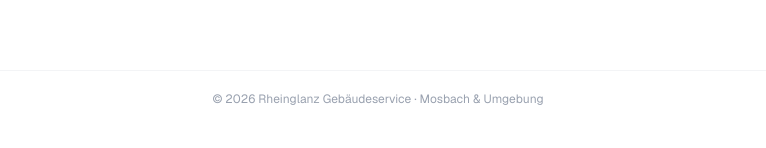
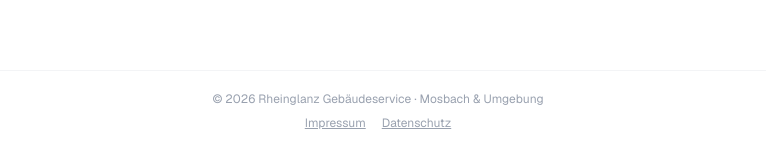
Before and after one commit to leowerner923/angebotssystem, a Next.js app: page / in a window 1280 px wide. Shown: the part 950-1098 px from the top of the page, without its empty margins (262-1028 px from the left). Before the commit the page ends 1077 px from the top, so only its background shows below. Built offline with nearby package versions, Linux system fonts and the light colour scheme.

Commit message:
add impressum and datenschutz

```diff
--- a/app/page.tsx
+++ b/app/page.tsx
@@ -1,4 +1,7 @@
+'use client'
+
 import Link from 'next/link'
+import { useState } from 'react'
 import { COMPANY_CONFIG } from '@/lib/company-config'
 
 const TRUST_ITEMS = [
@@ -32,9 +35,64 @@
   },
 ]
 
+function Modal({ title, children, onClose }: { title: string; children: React.ReactNode; onClose: () => void }) {
+  return (
+    <div className="fixed inset-0 z-50 flex items-center justify-center bg-black/50 px-4">
+      <div className="relative max-h-[80vh] w-full max-w-lg overflow-y-auto rounded-2xl bg-white p-8 shadow-xl">
+        <button
+          onClick={onClose}
+          className="absolute right-4 top-4 text-gray-400 hover:text-gray-600"
+        >
+          ✕
+        </button>
+        <h2 className="mb-6 text-xl font-bold text-gray-900">{title}</h2>
+        <div className="text-sm leading-relaxed text-gray-600">{children}</div>
+      </div>
+    </div>
+  )
+}
+
 export default function HomePage() {
+  const [modal, setModal] = useState<'impressum' | 'datenschutz' | null>(null)
+
   return (
     <main className="flex min-h-screen flex-col bg-white">
+      {/* Modals */}
+      {modal === 'impressum' && (
+        <Modal title="Impressum" onClose={() => setModal(null)}>
+          <p className="font-semibold">Angaben gemäß § 5 TMG</p>
+          <p className="mt-2">Leonard Werner<br />Odenwaldstraße 3<br />74850 Schefflenz</p>
+          <p className="mt-4 font-semibold">Kontakt</p>
+          <p className="mt-2">E-Mail: leowerner923@gmail.com</p>
+          <p className="mt-4 text-gray-400 text-xs">Diese Website befindet sich derzeit in der Entwicklungsphase und wird gewerblich noch nicht betrieben.</p>
+        </Modal>
+      )}
+
+      {modal === 'datenschutz' && (
+        <Modal title="Datenschutzerklärung" onClose={() => setModal(null)}>
+          <p className="font-semibold">1. Verantwortlicher</p>
+          <p className="mt-2">Leonard Werner, Odenwaldstraße 3, 74850 Schefflenz<br />E-Mail: leowerner923@gmail.com</p>
+
+          <p className="mt-4 font-semibold">2. Welche Daten wir erheben</p>
+          <p className="mt-2">Wenn Sie unser Anfrageformular nutzen, erheben wir: Name, E-Mail-Adresse, Telefonnummer, Standort sowie Angaben zur gewünschten Leistung.</p>
+
+          <p className="mt-4 font-semibold">3. Zweck der Datenverarbeitung</p>
+          <p className="mt-2">Die Daten werden ausschließlich zur Erstellung und Übermittlung eines unverbindlichen Angebots verwendet.</p>
+
+          <p className="mt-4 font-semibold">4. Speicherung</p>
+          <p className="mt-2">Ihre Daten werden auf Servern von Supabase (supabase.com) gespeichert. Supabase ist DSGVO-konform und speichert Daten in der EU.</p>
+
+          <p className="mt-4 font-semibold">5. Weitergabe an Dritte</p>
+          <p className="mt-2">Ihre Daten werden nicht an Dritte weitergegeben, außer an den jeweiligen Handwerksbetrieb zur Angebotserstellung.</p>
+
+          <p className="mt-4 font-semibold">6. Ihre Rechte</p>
+          <p className="mt-2">Sie haben das Recht auf Auskunft, Berichtigung und Löschung Ihrer Daten. Kontaktieren Sie uns per E-Mail.</p>
+
+          <p className="mt-4 font-semibold">7. Hosting & Dienste</p>
+          <p className="mt-2">Hosting: Vercel (vercel.com) · E-Mail-Versand: Resend (resend.com)</p>
+        </Modal>
+      )}
+
       {/* Header */}
       <header className="flex items-center justify-between border-b border-gray-100 bg-white px-6 py-4 shadow-sm">
         <span className="text-lg font-bold text-gray-900">{COMPANY_CONFIG.name}</span>
@@ -109,7 +167,21 @@
 
       {/* Footer */}
       <footer className="border-t border-gray-100 px-6 py-5 text-center text-xs text-gray-400">
-        © {new Date().getFullYear()} {COMPANY_CONFIG.name} · {COMPANY_CONFIG.location}
+        <p>© {new Date().getFullYear()} {COMPANY_CONFIG.name} · {COMPANY_CONFIG.location}</p>
+        <div className="mt-2 flex justify-center gap-4">
+          <button
+            onClick={() => setModal('impressum')}
+            className="hover:text-gray-600 underline"
+          >
+            Impressum
+          </button>
+          <button
+            onClick={() => setModal('datenschutz')}
+            className="hover:text-gray-600 underline"
+          >
+            Datenschutz
+          </button>
+        </div>
       </footer>
     </main>
   )
```
